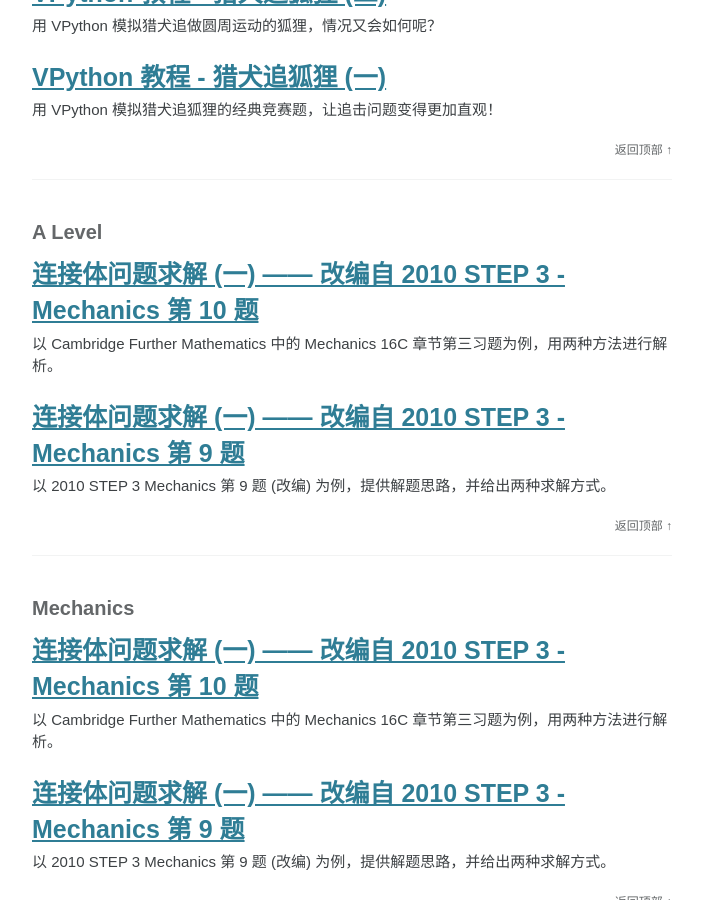
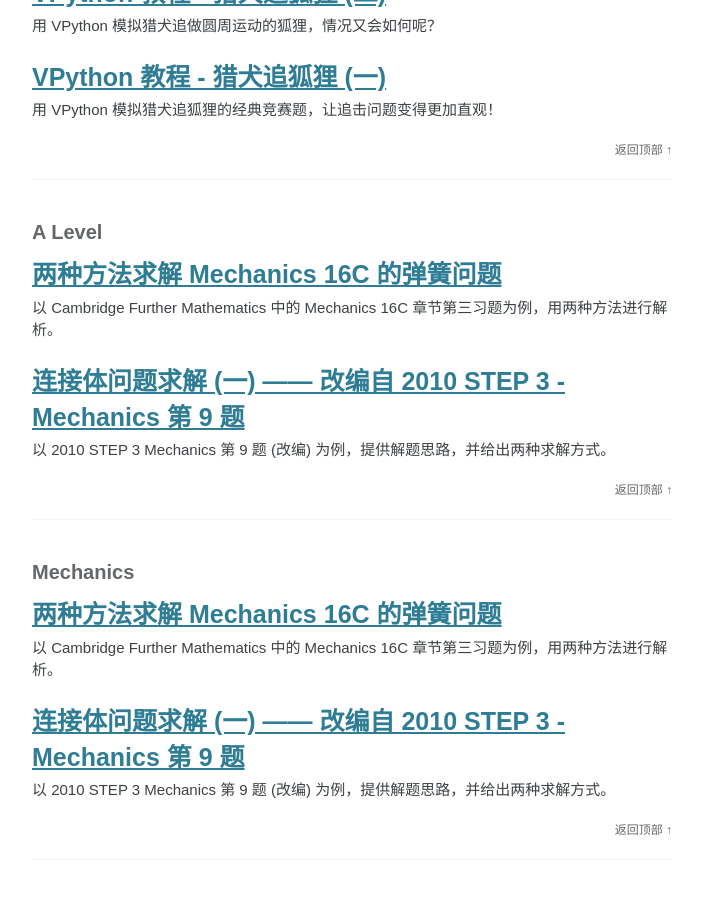
Before and after one commit to physicsay/physicsay-physicsay.github.io, a Jekyll site: the page built from tags.html, in a window 1280 px wide and 900 px high, scrolled down 12922 px. Shown: the whole window, without its empty margins (288-991 px from the left). Built offline with Jekyll 4.4.1, drawn with Linux system fonts in a browser that asks for light colours; cached includes are drawn as plain includes; nearby versions of some CDN libraries; part of the change alters nothing that is shown.

Commit message:
add article

```diff
--- a/_posts/2020-12-14-mechanics-FM-textbook-exercise-16C-3.md
+++ b/_posts/2020-12-14-mechanics-FM-textbook-exercise-16C-3.md
@@ -1,5 +1,5 @@
 ---
-title:  连接体问题求解 (一) —— 改编自 2010 STEP 3 - Mechanics 第 10 题
+title:  两种方法求解 Mechanics 16C 的弹簧问题
 url: mechanics-FM-textbook-exercise-16C-3
 date: 2020-12-14 18:12:20
 tags:
@@ -13,18 +13,133 @@ description: 以 Cambridge Further Mathematics 中的 Mechanics 16C 章节第三
 
 本题来自 Cambridge Internation AS & A Level Further Mathematics: Further Mechanics (剑桥 A Level 高数力学) 16C 课后习题第 3 题。
 
-A Particle, P, of mass 3 kg is attached to one end of light, elastic spring. The other end of the spring is attached to a ceiling at the point A. The spring has natural length 1.6m and modulus of elasticity 45 N. The system rests in equilibrium with the spring vertical.
+A Particle, $P$, of mass $3 kg$ is attached to one end of light, elastic spring. The other end of the spring is attached to a ceiling at the point $A$. The spring has natural length $1.6m$ and modulus of elasticity $45 N$. The system rests in equilibrium with the spring vertical.
 
 (a). Find the extension in the spring.
-(b). The particle is pulled down a further 0.6 m and released. Find the distance of the particle below the point A when it first comes to instantanrous rest.
+(b). The particle is pulled down a further $0.6 m$ and released. Find the distance of the particle below the point $A$ when it first comes to instantanrous rest.
 
 > 中文版
 
-质量为 3 kg 的物体 P 连接在轻质弹性弹簧的一端，弹簧的另一端 A 挂在天花板上。弹簧的劲度系数为 28.125 N/kg，物体 P 在垂直方向处于静止。
+质量为 $3 kg$ 的物体 $P$ 连接在轻质弹性弹簧的一端，弹簧的另一端 $A$ 挂在天花板上。弹簧的劲度系数为 $28.125 N/kg$，物体 $P$ 在垂直方向处于静止。
 
-(a). 求出弹簧的伸长量。
-(b). 将 P 向下拉 0.6m 并释放。当物体 P 向上运动到静止时，距离 A 的距离。
+(a). 求物体 P 静止时弹簧的伸长量。
+(b). 将 P 从平衡位置向下拉 $0.6m$ 并释放，物体 $P$ 向上运动到静止时，求此时距离 A 的距离。
+
+> 注1. 英文题中使用了 `natural length` 和 `modulus of elasticity`，中文版使用了`劲度系数`，并做了相应的替换，有 $\frac{\lambda}{l} = k$。
+> 注2. $g = 10 N/kg$。
 
 
 
-<img src='/assets/images/2020-12-14-mechanics-FM-textbook-exercise-16C-3/pic' style='zoom:40%; margin: 0 auto; display: block;'/>
+## 1. 第一问
+
+首先画出示意图，如下所示。
+
+<img src='/assets/images/2020-12-14-mechanics-FM-textbook-exercise-16C-3/fig.png' style='zoom:40%; margin: 0 auto; display: block;'/>
+
+当物体 P 处于平衡状态时，弹簧施加向上的拉力和物体的重力平衡，可以列出方程
+
+$$
+\frac{\lambda}{l} \cdot x = mg
+$$
+
+其中 $\lambda$ 是 `modulus of elasticity`，$l$ 是 `natural length`，$x$ 是弹簧的伸长量，计算可得 $x = 1.07 m$。
+
+## 2. 第二问
+
+第二问中，将弹簧从平衡位置继续拉下 $0.6 m$，求释放后，物体 $P$ 速度为 0 时上升的高度。
+
+由于再次下拉 $0.6 m$，导致弹簧的拉力大于物体的重力，释放瞬间有向上的加速度；但物体上升过程中，弹簧的伸长量逐渐减小，弹簧的弹力逐渐变小，加速度逐渐减小，速度**增加**的越来越慢。
+
+<img src='/assets/images/2020-12-14-mechanics-FM-textbook-exercise-16C-3/analysis1.png' style='zoom:40%; margin: 0 auto; display: block;'/>
+
+> 由于速度和加速度方向相同，物体在向上做加速运动，在平衡位置合力为 0，此时向上运动的速度达到最大。
+
+到达平衡位置后，弹簧的拉力小于重力，此时合力方向向下，加速度向下，此时物体仍有向上的速度，速度会不断减小，直至为0。
+
+<img src='/assets/images/2020-12-14-mechanics-FM-textbook-exercise-16C-3/analysis2.png' style='zoom:40%; margin: 0 auto; display: block;'/>
+
+> 物体运动到最高点，速度为 0，此时加速度最大。
+
+### 2.1 方法一 —— 能量守恒
+
+上面的分析可知，在物体运动过程中，由于加速度在不断发生变化，因此很难使用运动学求解，可以使用能量守恒来解决这个题：
+
+在最低点，物体具有弹性势能，无动能和重力势能(假设最低点为零势能面)。
+
+$$
+E_1 = \frac{\lambda}{2l} x_1^2
+$$
+
+> 伸长量 $x_1 = 0.6 + 1.07 = 1.67 m$。
+
+当释放并运动到最高点时，物体具有弹性势能和重力势能，无动能 (速度为 0)。
+
+$$
+E_2 = \frac{\lambda}{2l} (1.67 - x)^2 + mgx
+$$
+
+> 这里 $x$ 指的是物体从最低点上升到最高点的距离，在最高点弹簧的伸长量为 $(1.67-x)$，具有的弹性势能为 $\frac{\lambda}{2l} (1.67 - x)^2$。
+
+由于两个状态下能量守恒， $E_1 = E_2$，可以解出 $x = 1.21 m$。因此物体 $P$ 会上升 $1.21m$ 到达最高点，此时距离天花板 $A$ 的距离为 $2.07 m$。
+
+### 2.2 方法二 —— 微积分
+
+在 Mechanics 中可以使用微积分的方法求解。
+
+取向上为 $x$ 轴正方向，释放位置为 $O$ 点，当物体 $P$ 运动的距离为 $x$ 时速度为 $v$。
+
+<img src='/assets/images/2020-12-14-mechanics-FM-textbook-exercise-16C-3/calculus.png' style='zoom:40%; margin: 0 auto; display: block;'/>
+
+在 $P$ 点物体受到重力和弹力的作用，由于重力是竖直向下，与定义的正方向相反，取负号。
+
+列出牛顿运动定律，写出加速度
+
+$$
+\frac{\lambda}{l}(1.67 - x) - mg = ma
+$$
+
+> 这里弹簧的伸长量为 $1.67 - x$
+
+考虑到加速度 $a$ 可以写成微分形式 $a = \frac{dv}{dt}$。
+
+但等式左边含有 $x$ 变量，等式右边有 $v$、$t$，因此需要使用链式法则做代换。
+
+$$
+\frac{dv}{dt} = \frac{dv}{dx}\frac{dx}{dt} = v\frac{dv}{dx}
+$$
+
+代入上式有：
+
+$$
+\frac{\lambda}{l}(1.67 - x) - mg = mv\frac{dv}{dx}
+$$
+
+整理可得：
+
+$$
+vdv = [\frac{\lambda}{ml}(1.67-x)-g]
+$$
+
+得到
+
+$$
+v^2 = 11.31x - 9.38x^2 + C
+$$
+
+代入初始条件，当 $x = 0$ 时，$v = 0$，可以得到 $C = 0$。
+
+当 $v = 0$，求出另一个 $x$ 的值 $x = 1.20 m$。
+
+此时距离天花板 $A$ 的距离为 $2.07 m$。
+
+### 2.3 方法二讨论
+
+1. 由于释放瞬间物体的速度为0，到达最高点速度也为 0，求出的 $v$ 关系式应该有形如 $x(x - x_0)$ 的形式，当速度 $v = 0$ 时，存在两个解 $x = 0$ 和 $x = x_0$。
+
+2. 绘制 $v$ 和 $x$ 的图像：
+
+<img src='/assets/images/2020-12-14-mechanics-FM-textbook-exercise-16C-3/plot.png' style='zoom:40%; margin: 0 auto; display: block;'/>
+
+> 注意: $v$ 和 $x$ 的关系不满足抛物线关系。
+
+在 $x = 0.6$ 时，$v$ 有最大值。
```
Also changed, not shown: assets/images/2020-12-14-mechanics-FM-textbook-exercise-16C-3/analysis1.png (added), assets/images/2020-12-14-mechanics-FM-textbook-exercise-16C-3/analysis2.png (added), assets/images/2020-12-14-mechanics-FM-textbook-exercise-16C-3/calculus.png (added), assets/images/2020-12-14-mechanics-FM-textbook-exercise-16C-3/fig.png (added), assets/images/2020-12-14-mechanics-FM-textbook-exercise-16C-3/plot.png (added).
